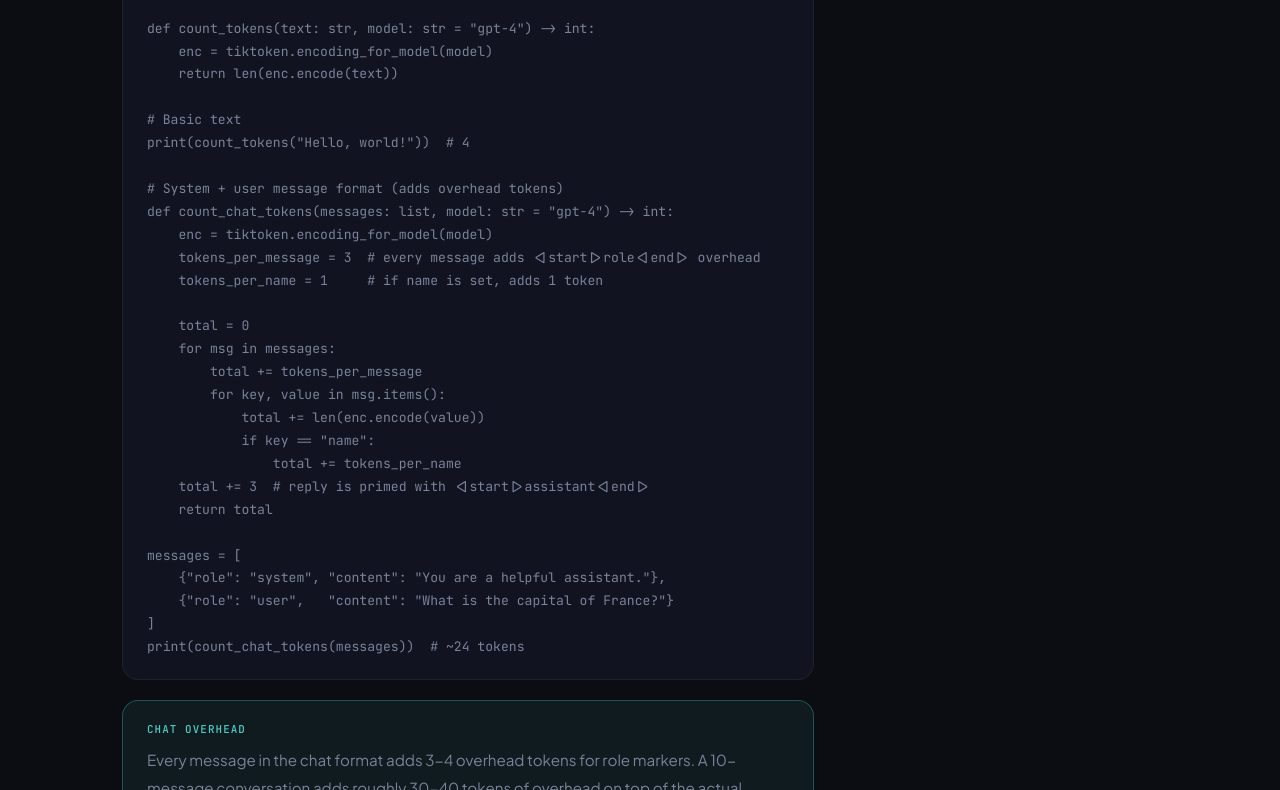
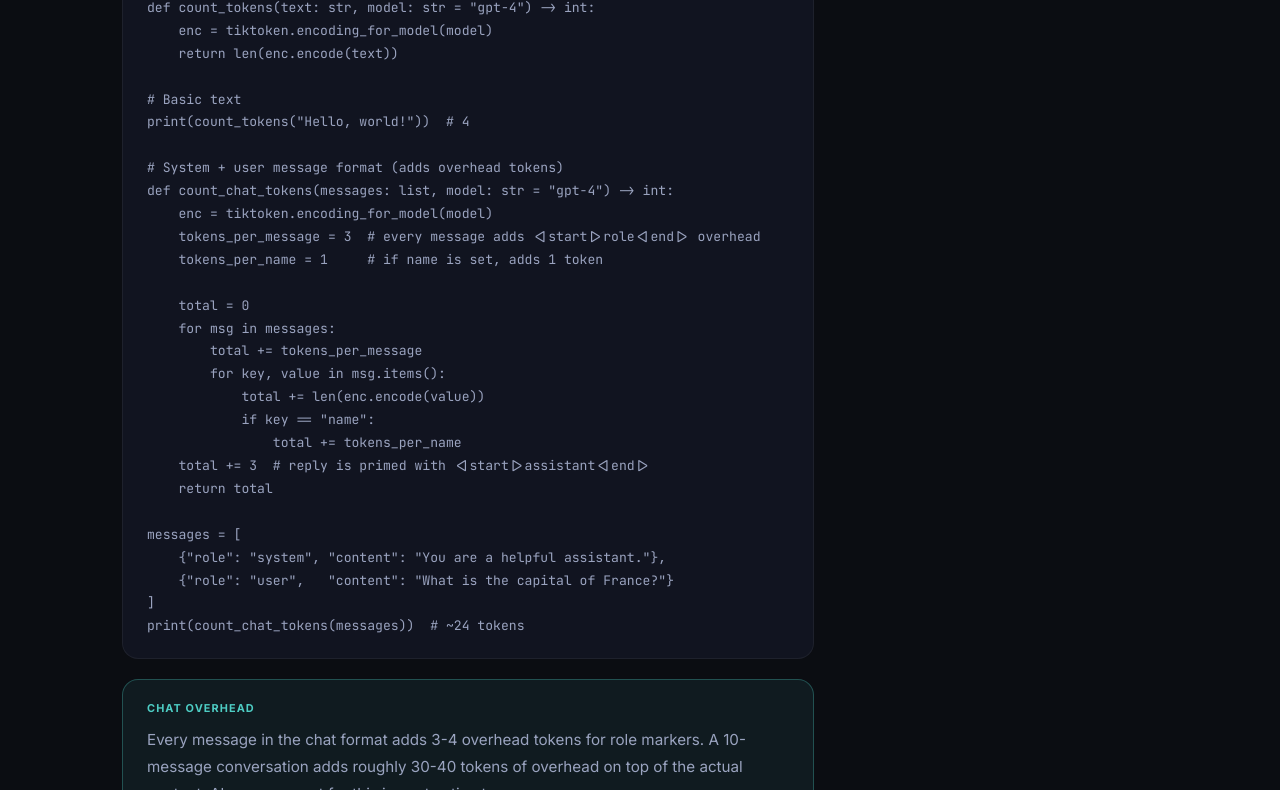
Before and after one commit to lirantal/token-compare, a website built with Vite: page blog/how-to-count-tokens-gpt4/index.html in a window 1280 px wide. Shown: the part 2010-2800 px from the top of the page. Built offline with nearby package versions, Linux system fonts and the light colour scheme.

Commit message:
feat: revision for fonts

```diff
--- a/blog/how-to-count-tokens-gpt4/index.html
+++ b/blog/how-to-count-tokens-gpt4/index.html
@@ -36,7 +36,7 @@
   </script>
   <link rel="preconnect" href="https://fonts.googleapis.com">
   <link rel="preconnect" href="https://fonts.gstatic.com" crossorigin>
-  <link href="https://fonts.googleapis.com/css2?family=Syne:wght@400;600;700;800&family=JetBrains+Mono:ital,wght@0,300;0,400;0,500;0,700;1,400&family=Plus+Jakarta+Sans:ital,opsz,wght@0,9..40,300;0,9..40,400;0,9..40,500;0,9..40,600;1,9..40,300;1,9..40,400&display=swap" rel="stylesheet">
+  <link href="https://fonts.googleapis.com/css2?family=Inter:wght@400;500;600;700;800&family=JetBrains+Mono:wght@400;500;700&display=swap" rel="stylesheet">
   <link rel="stylesheet" href="/src/blog.css">
 </head>
 <body>
--- a/src/blog.css
+++ b/src/blog.css
@@ -4,9 +4,9 @@
   --bg-surface:     #111420;
   --bg-elevated:    #171b29;
   --bg-hover:       #1d2235;
-  --text-primary:   #d0d5e2;
-  --text-secondary: #7a8299;
-  --text-muted:     #444b63;
+  --text-primary:   #e2e6f3;
+  --text-secondary: #9aa3bf;
+  --text-muted:     #646e8c;
   --accent-a:       #ff6b6b;
   --accent-a-dim:   rgba(255, 107, 107, 0.15);
   --accent-a-glow:  rgba(255, 107, 107, 0.08);
@@ -17,9 +17,9 @@
   --border:         rgba(255, 255, 255, 0.055);
   --border-medium:  rgba(255, 255, 255, 0.09);
   --border-strong:  rgba(255, 255, 255, 0.14);
-  --font-display:   'Syne', sans-serif;
+  --font-display:   'Inter', sans-serif;
   --font-mono:      'JetBrains Mono', monospace;
-  --font-body:      'Plus Jakarta Sans', sans-serif;
+  --font-body:      'Inter', sans-serif;
   --r-sm:  6px;
   --r-md:  10px;
   --r-lg:  16px;
@@ -112,7 +112,7 @@ button { font-family: inherit; cursor: pointer; border: none; background: none;
 .blog-hero-inner { max-width: 760px; margin: 0 auto; }
 
 .blog-eyebrow {
-  font-family: var(--font-mono); font-size: 0.72rem; font-weight: 500;
+  font-size: 0.72rem; font-weight: 600;
   color: var(--accent-b); text-transform: uppercase; letter-spacing: 0.1em;
   margin-bottom: 14px; display: block;
 }
@@ -228,7 +228,7 @@ button { font-family: inherit; cursor: pointer; border: none; background: none;
 .callout.warning .callout-label { color: var(--gold); }
 
 .callout-label {
-  font-family: var(--font-mono); font-size: 0.68rem; font-weight: 500;
+  font-size: 0.68rem; font-weight: 700;
   text-transform: uppercase; letter-spacing: 0.1em; display: block; margin-bottom: 8px;
 }
 .callout p { margin-bottom: 0; }
@@ -322,7 +322,7 @@ button { font-family: inherit; cursor: pointer; border: none; background: none;
 }
 .related-card:hover { border-color: var(--border-medium); background: var(--bg-elevated); }
 .related-label {
-  font-family: var(--font-mono); font-size: 0.68rem; font-weight: 500;
+  font-size: 0.68rem; font-weight: 700;
   color: var(--accent-b); text-transform: uppercase; letter-spacing: 0.1em;
 }
 .related-card-title {
@@ -390,7 +390,7 @@ button { font-family: inherit; cursor: pointer; border: none; background: none;
   transform: translateY(-2px);
 }
 .blog-listing-label {
-  font-family: var(--font-mono); font-size: 0.68rem; font-weight: 500;
+  font-size: 0.68rem; font-weight: 700;
   color: var(--accent-b); text-transform: uppercase; letter-spacing: 0.1em;
 }
 .blog-listing-title {
--- a/src/style.css
+++ b/src/style.css
@@ -7,9 +7,9 @@
   --bg-hover:    #1d2235;
 
   /* Text */
-  --text-primary:   #d0d5e2;
-  --text-secondary: #7a8299;
-  --text-muted:     #444b63;
+  --text-primary:   #e2e6f3;
+  --text-secondary: #9aa3bf;
+  --text-muted:     #646e8c;
 
   /* Panel accents */
   --accent-a:       #ff6b6b;
@@ -29,9 +29,9 @@
   --border-strong: rgba(255, 255, 255, 0.14);
 
   /* Typography */
-  --font-display: 'Syne', sans-serif;
+  --font-display: 'Inter', sans-serif;
   --font-mono:    'JetBrains Mono', monospace;
-  --font-body:    'Plus Jakarta Sans', sans-serif;
+  --font-body:    'Inter', sans-serif;
 
   /* Spacing / radius */
   --r-sm:  6px;
@@ -165,9 +165,9 @@ button {
 
 .logo-text {
   font-family: var(--font-display);
-  font-weight: 700;
+  font-weight: 800;
   font-size: 1.2rem;
-  letter-spacing: -0.02em;
+  letter-spacing: -0.03em;
   line-height: 1;
 }
 
@@ -941,7 +941,7 @@ button {
   font-weight: 800;
   font-size: 1.75rem;
   color: var(--text-primary);
-  letter-spacing: -0.03em;
+  letter-spacing: -0.025em;
   line-height: 1.2;
   margin-bottom: 16px;
 }
```
Also changed, not shown: blog/index.html (+1 -1 lines), blog/reduce-token-count-prompts/index.html (+1 -1 lines), blog/what-is-llm-tokenization/index.html (+1 -1 lines), index.html (+1 -1 lines).
